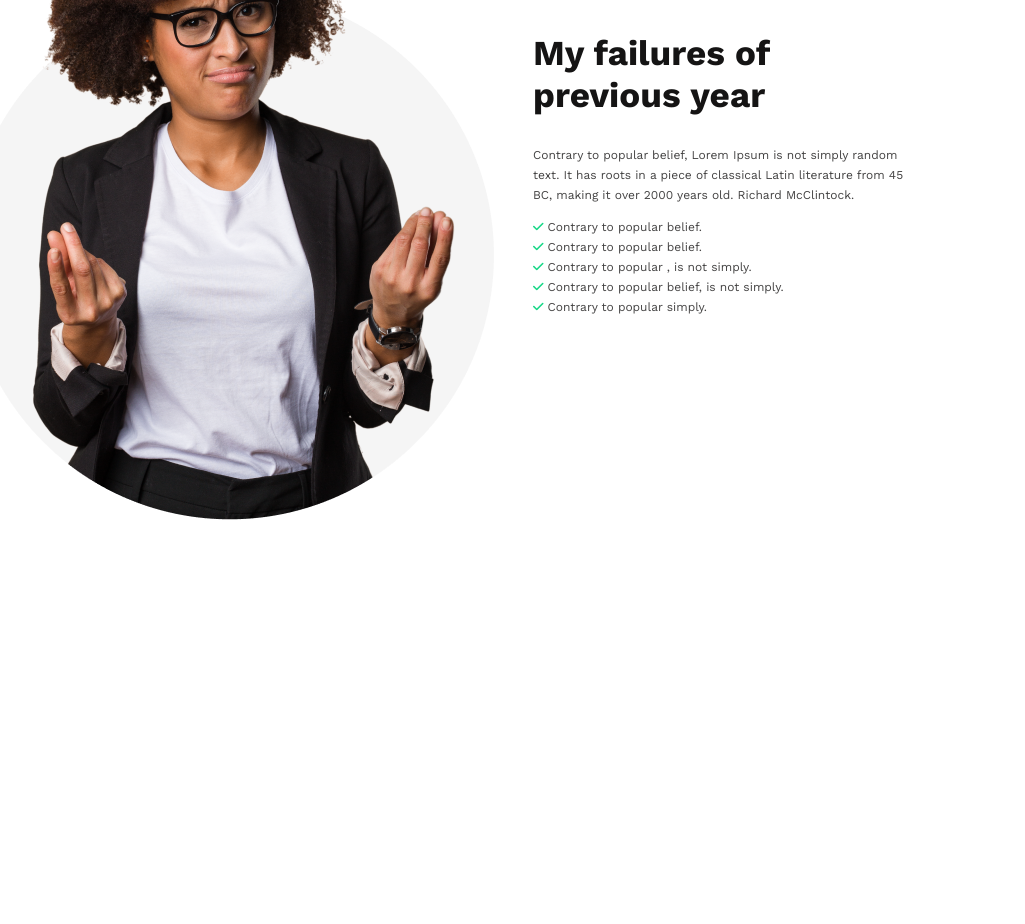
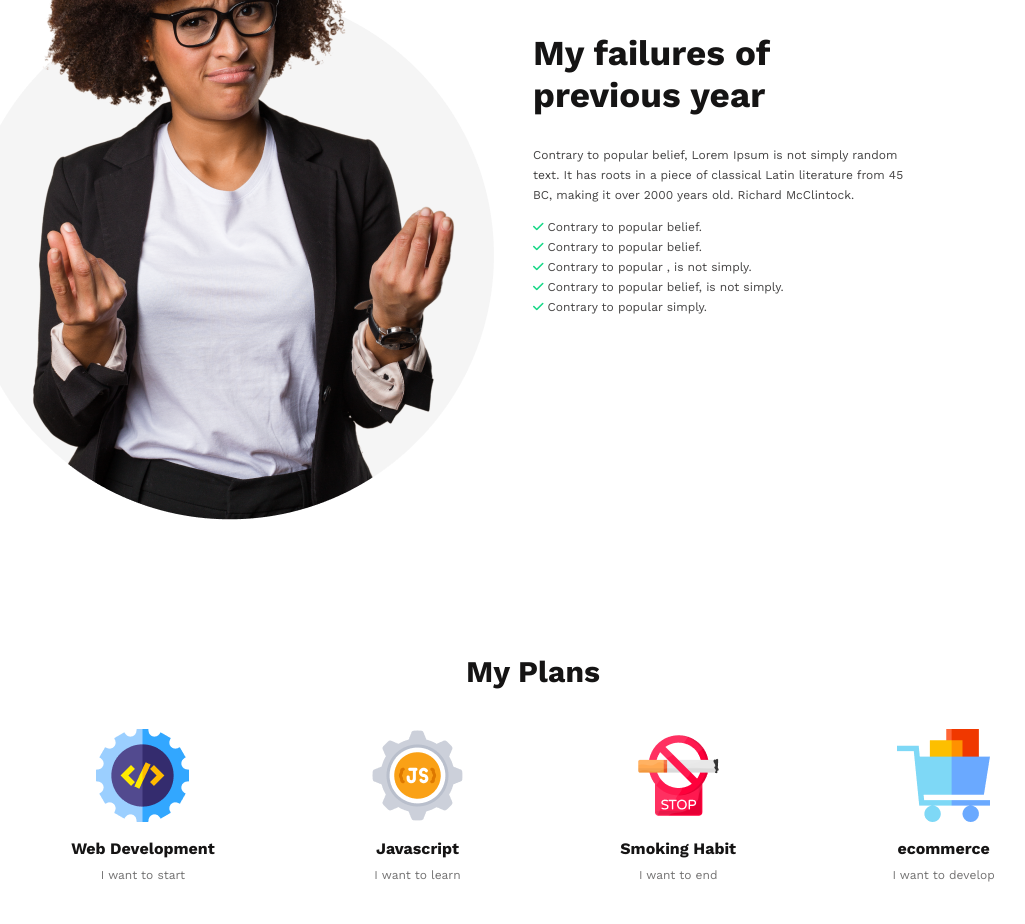
Before and after one commit to mamunurrashid01/new-year-project, a plain HTML site: page index.html in a window 1280 px wide. Shown: the part 1054-1978 px from the top of the page, without its empty margins (107-1132 px from the left). Before the commit the page ends 1618 px from the top, so only its background shows below. Drawn offline with nearby package versions, Linux system fonts and the light colour scheme.

Commit message:
style plan section

```diff
--- a/css/style.css
+++ b/css/style.css
@@ -6,6 +6,7 @@ body{
     margin: 0;
     padding: 0;
 }
+/*-----------banner style section start--------*/
 .banner{
     background-image: url("../banner/banner3.png");
     position: relative;
@@ -44,11 +45,15 @@ body{
     background-color: #fff;
     border-radius: 5px;
 }
+/*-----------banner section style end--------*/
+
+/*-----------about section style start-------------*/
 .person-section{
     display: flex;
     justify-content: space-around;
     align-items: center;
     padding: 40px 50px;
+    margin-bottom: 30px;
 }
 .person-image, .person-details{
     width: 50%;
@@ -75,3 +80,36 @@ body{
 .fa-solid{
     color: #16D887;
 }
+/*-----------about section style end-------------*/
+
+/*-----------plan section style start-------------*/
+.my-plan{
+    padding: 30px 100px;
+}
+.plan-heading{
+    color:  #151414;
+    text-align: center;
+    font-size: 30px;
+    font-weight: 700;
+    margin-bottom: 40px;
+}
+.plans{
+    display: flex;
+    justify-content: space-around;
+    align-items: center;
+    text-align: center;
+}
+.plan-title{
+    color: #151414;
+    text-align: center;;
+    font-size: 16px;
+    font-weight: 700;
+    margin-bottom: 10px;
+}
+.plan-desc{
+    color: #737272;
+    font-size: 12px;
+    font-weight: 400;
+    margin-top: 0;
+}
+/*-----------plan section style end-------------*/
--- a/index.html
+++ b/index.html
@@ -42,6 +42,36 @@
     </section>
     <!-----------about section end-------->
 
+    <!-----------plan section start-------->
+        <section>
+            <div class="my-plan">
+                <h3 class="plan-heading">My Plans</h3>
+                <div class="plans">
+                    <div class="web-plan plan-icon">
+                        <img src="../icons/web.png" alt="">
+                        <h2 class="plan-title">Web Development</h2>
+                        <p class="plan-desc">I want to start</p>
+                    </div>
+                    <div class="java-plan plan-icon">
+                        <img src="../icons/js.png" alt="">
+                        <h2 class="plan-title">Javascript</h2>
+                        <p class="plan-desc">I want to learn</p>
+                    </div>
+                    <div class="smok-plan plan-icon">
+                        <img src="../icons/smoke.png" alt="">
+                        <h2 class="plan-title">Smoking Habit</h2>
+                        <p class="plan-desc">I want to end</p>
+                    </div>
+                    <div class="ecom-plan plan-icon">
+                        <img src="../icons/ecom.png" alt="">
+                        <h2 class="plan-title">ecommerce</h2>
+                        <p class="plan-desc">I want to develop</p>
+                    </div>
+                </div>
+            </div>
+        </section>
+    <!-----------plan section end-------->
+
     <script src="https://kit.fontawesome.com/48897e0c00.js" crossorigin="anonymous"></script>
 </body>
 
```
